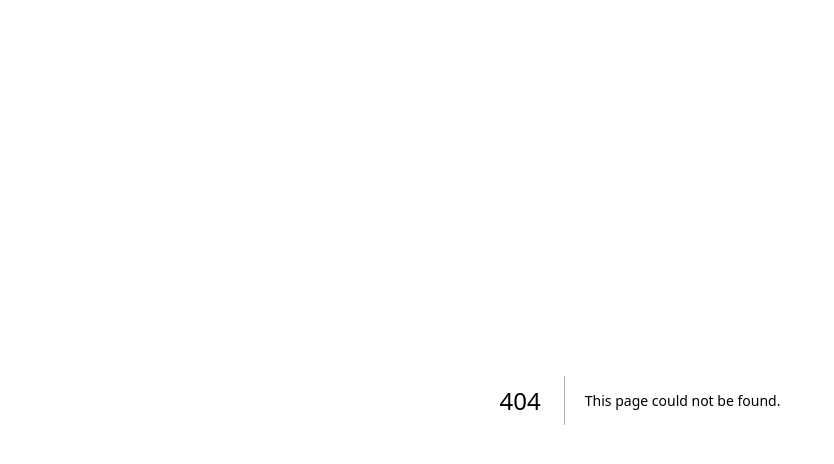
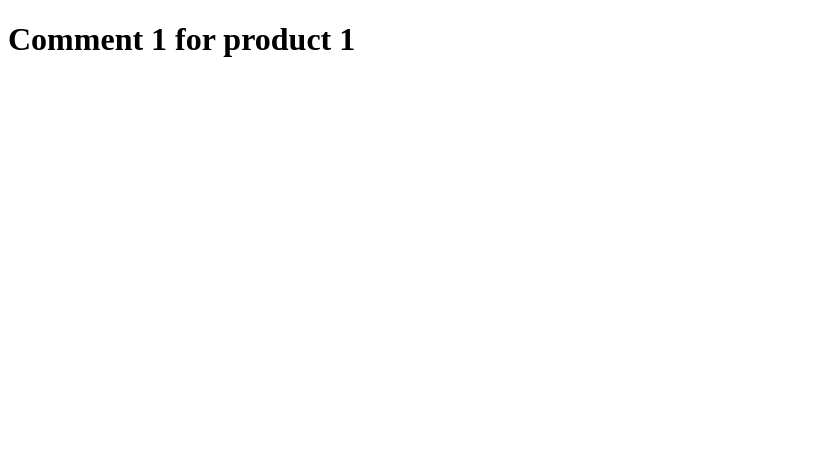
Before and after one commit to antoinefouga/next.js-training, a Next.js app: page /products/1/comments/1 in a window 1280 px wide. Before the commit this address had no page. Shown: the top 464 px of the page, without its empty margins (0-834 px from the left). Built offline with nearby package versions, Linux system fonts and the light colour scheme.

Commit message:
add comment for product

```diff
--- /dev/null
+++ b/src/app/products/[id]/comments/[commentId]/page.tsx
@@ -0,0 +1,11 @@
+export default function ProductComment({
+  params,
+}: {
+  params: { id: string; commentId: string };
+}) {
+  return (
+    <h1>
+      Comment {params.commentId} for product {params.id}
+    </h1>
+  );
+}
```
